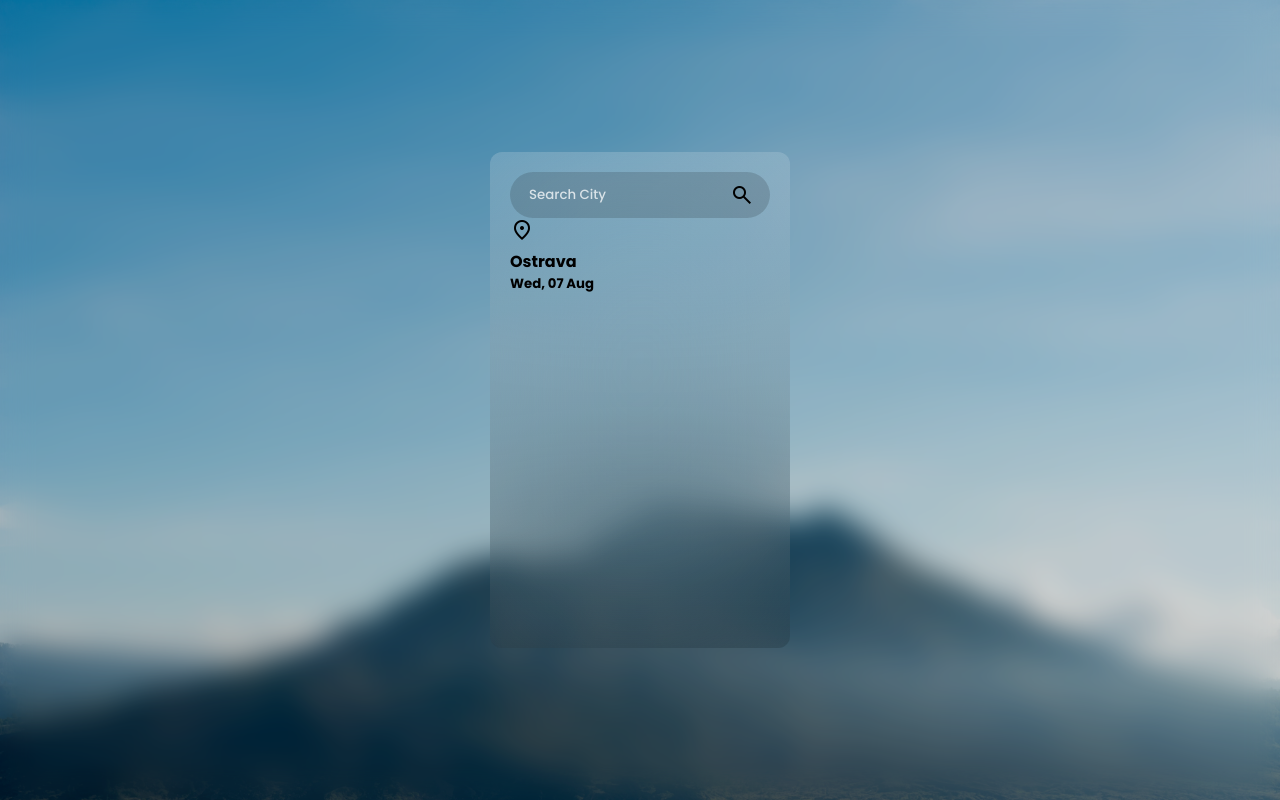
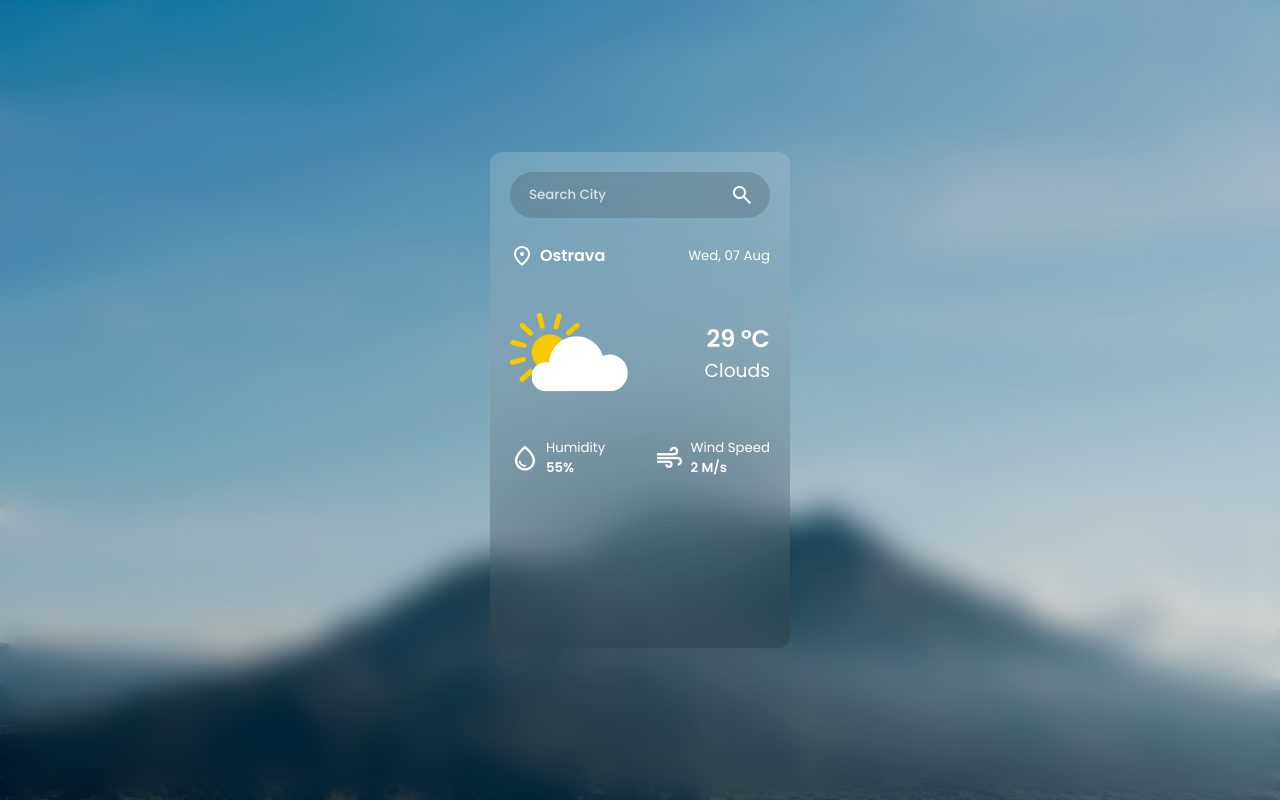
Before and after one commit to Panagopulos/aplikace-pocasi-tomas, a plain HTML site: page index.html in a window 1280 px wide. Drawn offline with nearby package versions, Linux system fonts and the light colour scheme.

Commit message:
Add wheater section, style wheater section.

```diff
--- a/index.html
+++ b/index.html
@@ -21,7 +21,7 @@
             </button>
         </header>
 
-        <section class="wheater-info">
+        <section class="weather-info">
             <div class="location-date-container">
                 <div class="location">
                     <span class="material-symbols-outlined">
@@ -29,8 +29,40 @@
                     </span>
                     <h4 class="country txt">Ostrava</h4>
                 </div>
-                <h5 class="current-date-txt">Wed, 07 Aug</h5>
+                <h5 class="current-date-txt regular-txt">Wed, 07 Aug</h5>
             </div>
+
+            <div class="weather-summary-container">
+                <img src="assets/weather/clouds.svg" class="weather-summary-img">
+                <div class="weather-summary-info">
+                    <h1 class="temp-txt">29 °C</h1>
+                    <h3 class="condition-txt regular-txt">Clouds</h3>
+                </div>
+            </div>
+
+            <div class="weather-conditions-container">
+                <div class="condition-item">
+                    <span class="material-symbols-outlined">
+                        water_drop
+                    </span>
+                    <div class="condition-info">
+                        <h5 class="regular-txt">Humidity</h5>
+                        <h5 class="humidity-value-txt">55%</h5>
+                    </div>
+                </div>
+
+                <div class="condition-item">
+                    <span class="material-symbols-outlined">
+                        air
+                    </span>
+                    <div class="condition-info">
+                        <h5 class="regular-txt">Wind Speed</h5>
+                        <h5 class="humidity-value-txt">2 M/s</h5>
+                    </div>
+                </div>
+            </div>
+
+
         </section>
 
     </main>
--- a/style.css
+++ b/style.css
@@ -7,6 +7,8 @@
     padding: 0;
     box-sizing: border-box;
     font-family: "Poppins", sans-serif;
+    font-weight: 600;
+    color: white;
 }
 
 body {
@@ -30,6 +32,13 @@ body::before {
     backdrop-filter: blur(15px);
 }
 
+/* UTILITIES */
+.regular-txt {
+    font-weight: 400;
+}
+/* END UTILITIES */
+
+
 .main-container {
     width: 300px;
     height: 496px;
@@ -46,6 +55,7 @@ body::before {
 
 .input-container{
     position: relative;
+    margin-bottom: 25px;
 }
 
 .city-input {
@@ -79,3 +89,53 @@ body::before {
 }
 
 /* END INPUT CONTAINER */
+
+/* SECTION: WEAThER INFO */
+.weather-info {
+    display: flex;
+    flex-direction: column;
+    gap: 25px;
+}
+
+.location-date-container {
+    display: flex;
+    justify-content: space-between;
+    align-items: center;
+}
+
+.location {
+    display: flex;
+    align-items: center;
+    gap: 6px;
+}
+
+.weather-summary-container {
+    display: flex;
+    justify-content: space-between;
+    align-items: center;
+}
+
+.weather-summary-img {
+    width: 120px;
+    height: 120px;
+}
+
+.weather-summary-info {
+    text-align: end;
+}
+
+.weather-conditions-container {
+    display: flex;
+    justify-content: space-between;
+}
+
+.condition-item {
+    display: flex;
+    align-items: center;
+    gap: 6px;
+}
+
+.condition-item span {
+    font-size: 30px;
+}
+/* END SECTION: WEATHER INFO */
```
